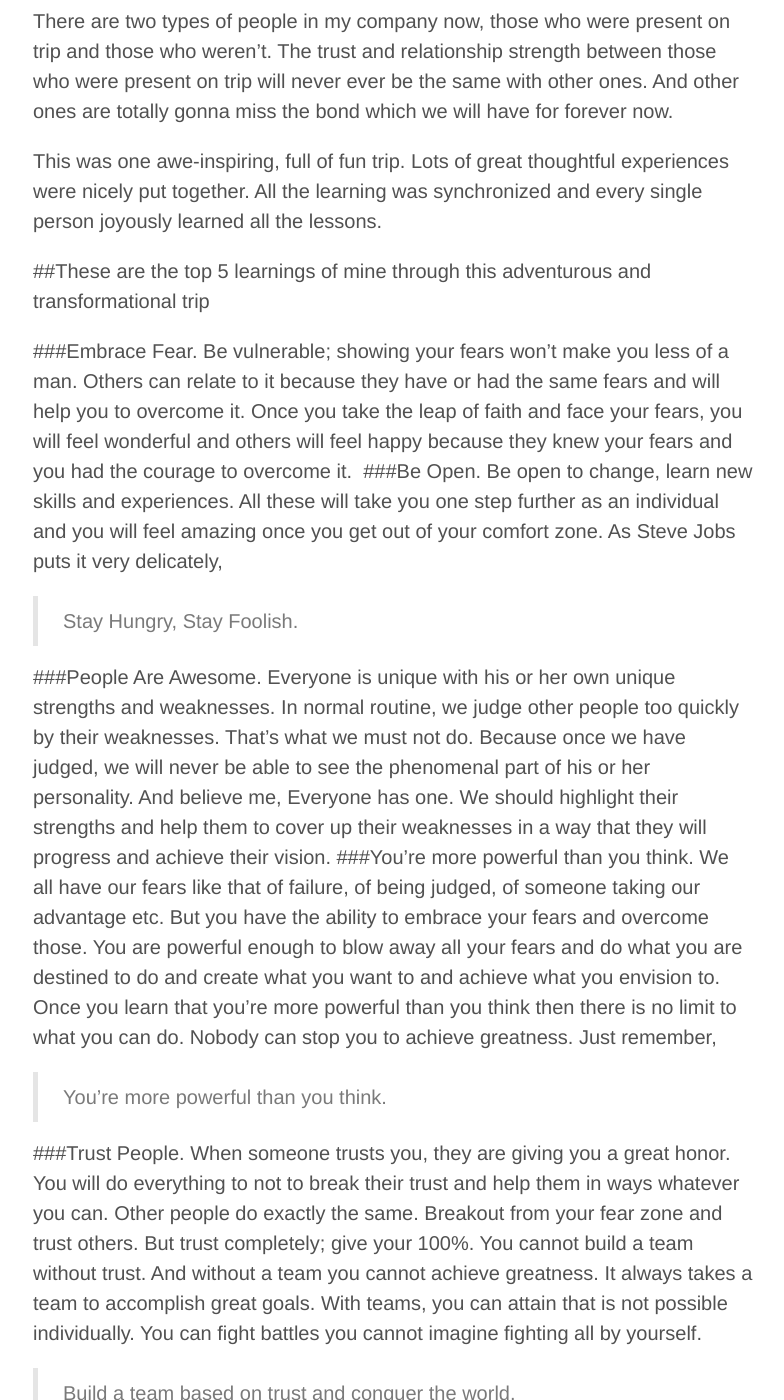
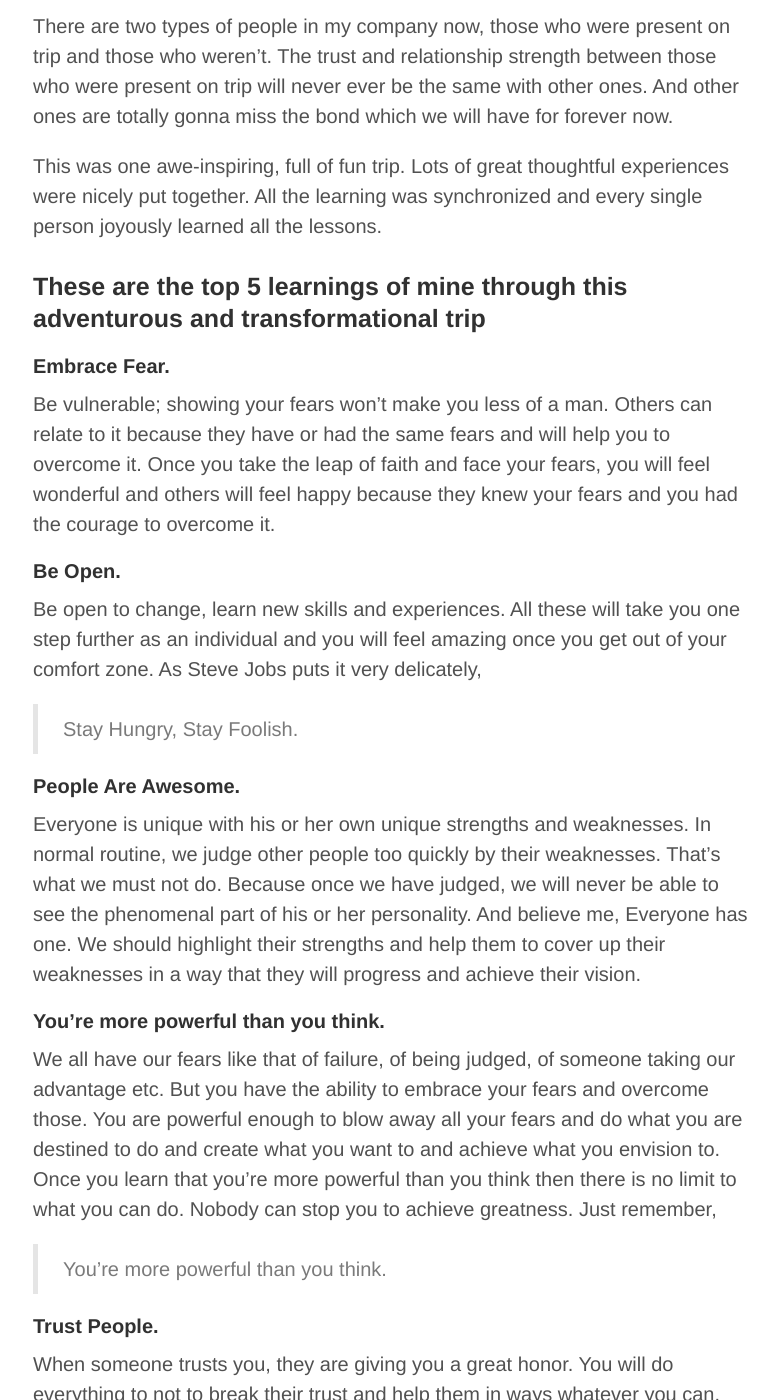
Before and after one commit to uberbinge/waah42.github.io, a Jekyll site: the page built from _posts/2014-5-7-5-transformational-lessons.md, in a window 1280 px wide and 1400 px high, scrolled down 475 px. Shown: the whole window, without its empty margins (247-1031 px from the left). Built offline with Jekyll 4.4.1, drawn with Linux system fonts in a browser that asks for light colours; some of the changed text lies outside the part shown.

Commit message:
fix jekyll errors, use kramdown

```diff
--- a/_config.yml
+++ b/_config.yml
@@ -1,29 +1,32 @@
 # Dependencies
-kramdown:         redcarpet
-pygments:         true
+markdown:	kramdown
+highlighter:	pygment
 
 # Permalinks
-permalink:        pretty
+permalink:	pretty
 
 # Setup
-title:            Waqas Ahmed
-tagline:          My opinions and inspirations
-description:      Trying to get my head around it.
-url:              http://getpoole.com
+title:	Waqas Ahmed
+tagline:	My opinions and inspirations
+description:	Trying to get my head around it.
+url:	http://getpoole.com
 
 author:
-  name:           Waqas Ahmed
-  url:            https://twitter.com/waqas716
+  name:	Waqas Ahmed
+  url:	https://twitter.com/waqas716
 
-paginate:         1
+paginate:	1
 
 # Custom vars
-version:          1.0.0
+version:	1.0.0
 
 # github:
 #   repo:           https://github.com/poole/poole
 
 pages_list:
-  About: '/about'
-  Archive: '/archive'
-  Feed: '/atom.xml'
+  About:	'/about'
+  Archive:	'/archive'
+  Feed:	'/atom.xml'
+
+# gems
+gems: [jekyll-paginate]
--- a/_posts/2014-5-7-5-transformational-lessons.md
+++ b/_posts/2014-5-7-5-transformational-lessons.md
@@ -3,7 +3,7 @@ layout: post
 title: 5 Transformational Learnings.
 permalink: 5-Transformational-Learnings
 ---
-#####Lessons learned while taking a break from day to day routine and getting out of comfort zone.
+## Lessons learned while taking a break from day to day routine and getting out of comfort zone.
 
 
 Last weekend we had an official trip to <a href="https://www.google.com.pk/search?q=khan+pur+lake&rlz=1C5CHFA_enPK561PK561&es_sm=91&tbm=isch&tbo=u&source=univ&sa=X&ei=obVpU529C4iWPbLggOgH&ved=0CEAQsAQ&biw=1278&bih=649#q=khanpur+lake&spell=1&tbm=isch" target="_blank">Khanpur Lake</a>, and on this trip there were some activities organized by <a href="http://www.emac.pk" target="_blacnk">EMAC </a> (a tour organizing company). Those activities were meant to be life-changing experience and yes those were truly amazing and were a life-changing experience. It was almost 2 days trip that included caving, shooting, raft building, cliff jumping, repelling, jet skiing and other team activities.
@@ -12,21 +12,21 @@ There are two types of people in my company now, those who were present on trip
 
 This was one awe-inspiring, full of fun trip. Lots of great thoughtful experiences were nicely put together. All the learning was synchronized and every single person joyously learned all the lessons.
 
-##These are the top 5 learnings of mine through this adventurous and transformational trip
+### These are the top 5 learnings of mine through this adventurous and transformational trip
 
 
-###Embrace Fear.
+###### Embrace Fear.
 Be vulnerable; showing your fears won’t make you less of a man. Others can relate to it because they have or had the same fears and will help you to overcome it. Once you take the leap of faith and face your fears, you will feel wonderful and others will feel happy because they knew your fears and you had the courage to overcome it.
-###Be Open.
+###### Be Open.
 Be open to change, learn new skills and experiences. All these will take you one step further as an individual and you will feel amazing once you get out of your comfort zone. As Steve Jobs puts it very delicately,
 > Stay Hungry, Stay Foolish.
 
-###People Are Awesome.
+###### People Are Awesome.
 Everyone is unique with his or her own unique strengths and weaknesses. In normal routine, we judge other people too quickly by their weaknesses. That’s what we must not do. Because once we have judged, we will never be able to see the phenomenal part of his or her personality. And believe me, Everyone has one. We should highlight their strengths and help them to cover up their weaknesses in a way that they will progress and achieve their vision.
-###You’re more powerful than you think.
+###### You’re more powerful than you think.
 We all have our fears like that of failure, of being judged, of someone taking our advantage etc. But you have the ability to embrace your fears and overcome those. You are powerful enough to blow away all your fears and do what you are destined to do and create what you want to and achieve what you envision to. Once you learn that you’re more powerful than you think then there is no limit to what you can do. Nobody can stop you to achieve greatness. Just remember,
 >You’re more powerful than you think.
 
-###Trust People.
+###### Trust People.
 When someone trusts you, they are giving you a great honor. You will do everything to not to break their trust and help them in ways whatever you can. Other people do exactly the same. Breakout from your fear zone and trust others. But trust completely; give your 100%. You cannot build a team without trust. And without a team you cannot achieve greatness. It always takes a team to accomplish great goals. With teams, you can attain that is not possible individually. You can fight battles you cannot imagine fighting all by yourself.
 >Build a team based on trust and conquer the world.
```
Also changed, not shown: _posts/2014-9-11-Apple-Watch.md (+1 -1 lines).
